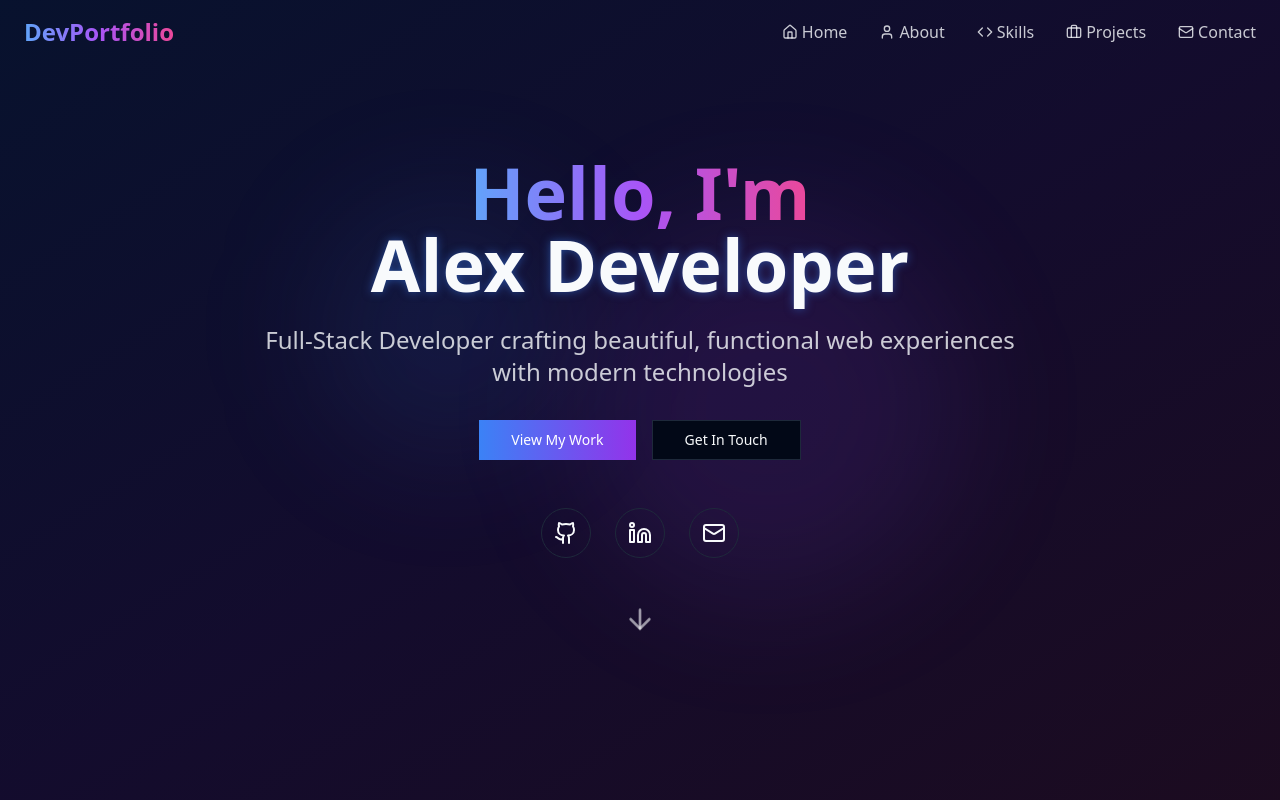
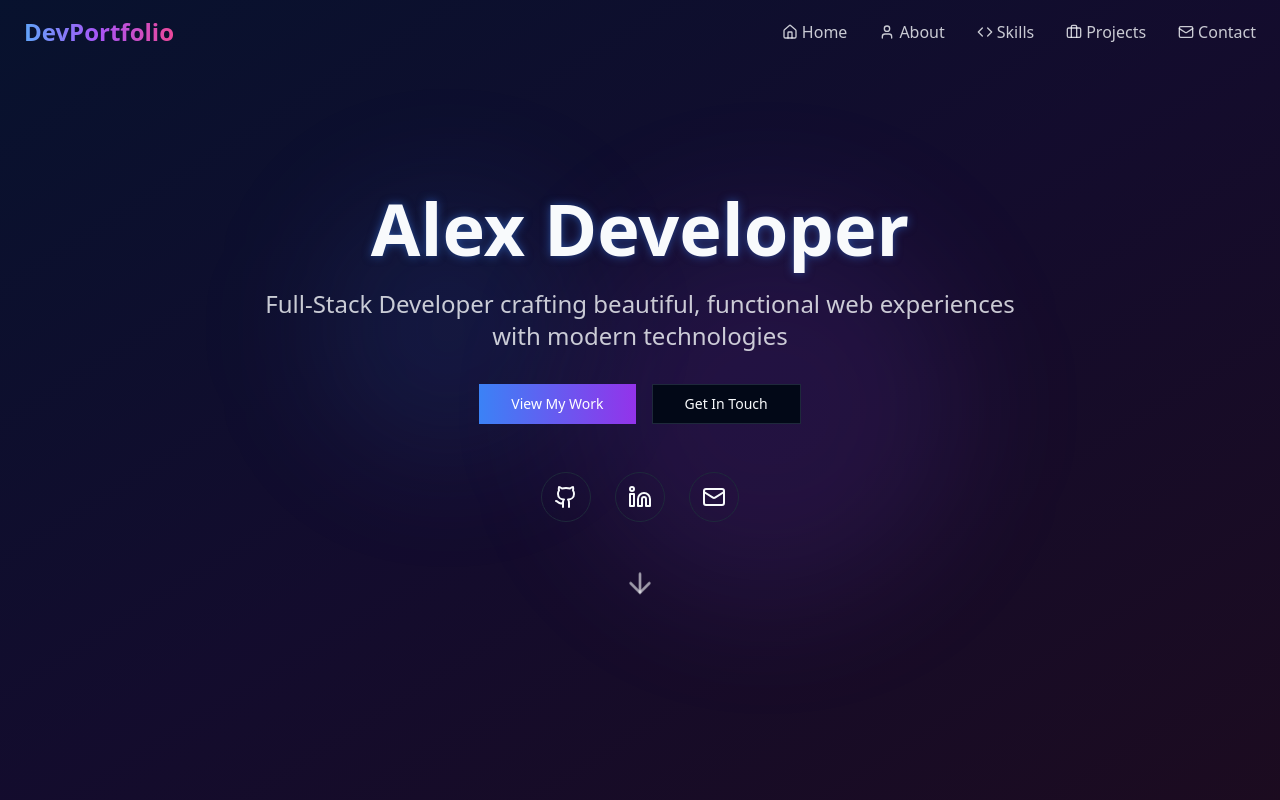
Before and after one commit to Prekshaj16/Portfolio, a React (Vite) app: page / in a window 1280 px wide. Shown: the top 800 px of the page. Built offline with nearby package versions, Linux system fonts and the light colour scheme.

Commit message:
Remove "Hello, I'm" text
Removes the "Hello, I'm" text from the hero section.

```diff
--- a/src/components/Hero.tsx
+++ b/src/components/Hero.tsx
@@ -20,8 +20,6 @@ const Hero = () => {
       <div className="container mx-auto px-6 text-center relative z-10">
         <div className="animate-fade-in">
           <h1 className="text-5xl md:text-7xl font-bold mb-6">
-            <span className="gradient-text">Hello, I'm</span>
-            <br />
             <span className="text-glow">Alex Developer</span>
           </h1>
 
```
